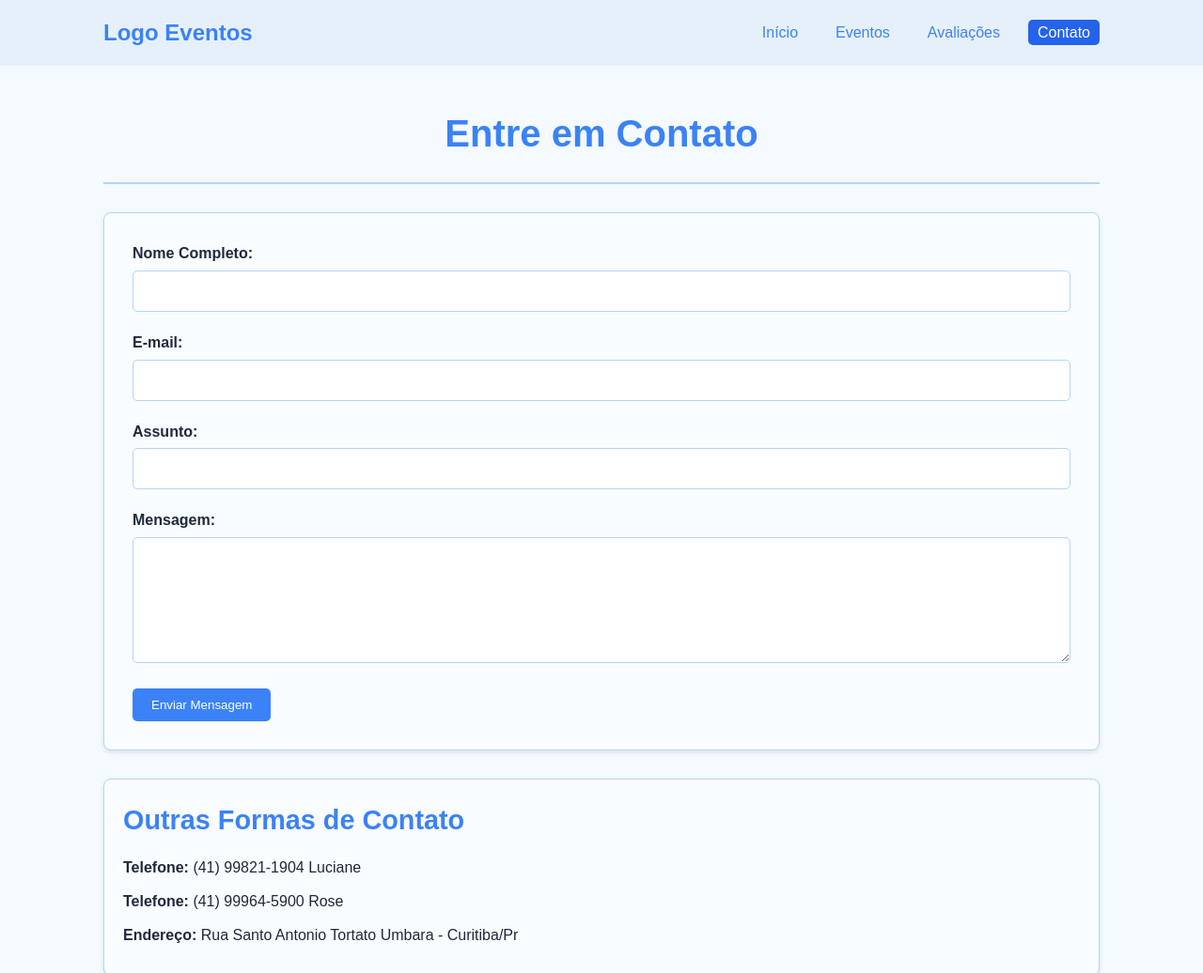
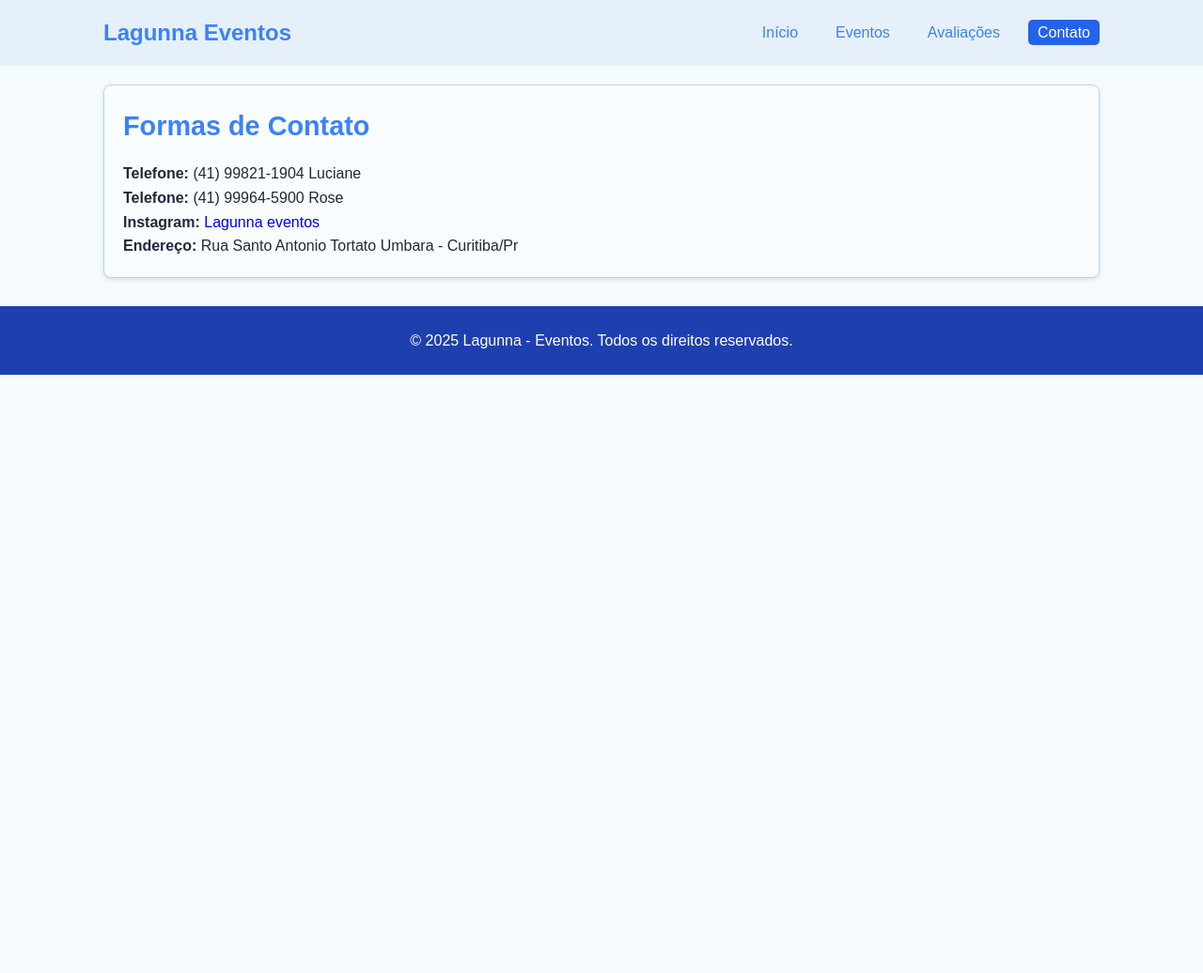
Before and after one commit to Arture07/eventos, a plain HTML site: page contatos.html in a window 1280 px wide. Shown: the top 1036 px of the page at 94% size. After the commit the page ends 800 px from the top, so only its background shows below. Drawn offline with Linux system fonts and the light colour scheme.

Commit message:
arrumando erro de escrita

```diff
--- a/contatos.html
+++ b/contatos.html
@@ -10,7 +10,7 @@
     <header>
         <nav>
             <div class="logo">
-                <a href="index.html">Logo Eventos</a>
+                <a href="index.html">Lagunna Eventos</a>
             </div>
             <ul>
                 <li><a href="index.html">Início</a></li>
@@ -22,40 +22,13 @@
     </header>
 
     <main>
-        <section class="pagina-titulo">
-            <h1>Entre em Contato</h1>
-        </section>
 
-        <section class="formulario-contato">
-            <form action="#" method="POST">
-                <div class="form-grupo">
-                    <label for="nome">Nome Completo:</label>
-                    <input type="text" id="nome" name="nome" required>
-                </div>
-
-                <div class="form-grupo">
-                    <label for="email">E-mail:</label>
-                    <input type="email" id="email" name="email" required>
-                </div>
-
-                <div class="form-grupo">
-                    <label for="assunto">Assunto:</label>
-                    <input type="text" id="assunto" name="assunto" required>
-                </div>
-
-                <div class="form-grupo">
-                    <label for="mensagem">Mensagem:</label>
-                    <textarea id="mensagem" name="mensagem" rows="6" required></textarea>
-                </div>
-
-                <button type="submit" class="btn">Enviar Mensagem</button>
-            </form>
-        </section>
 
         <section class="informacoes-contato">
-            <h2>Outras Formas de Contato</h2>
+            <h2>Formas de Contato</h2>
             <p><strong>Telefone:</strong> (41) 99821-1904 Luciane</p>
             <p><strong>Telefone:</strong> (41) 99964-5900 Rose</p>
+            <p><strong>Instagram:</strong> <a href="https://www.instagram.com/lagunna_eventos/">Lagunna eventos</a></p>
             <p><strong>Endereço:</strong> Rua Santo Antonio Tortato Umbara - Curitiba/Pr </p>
         </section>
     </main>
--- a/estilo.css
+++ b/estilo.css
@@ -329,8 +329,9 @@ main {
     color: var(--Cor-destaque);
     margin-bottom: 15px;
 }
-.informacoes-contato p {
+.informacoes-contato a {
     margin-bottom: 10px;
+    text-decoration: none;
 }
 
 /* Footer */
```
Also changed, not shown: eventos.html (+2 -2 lines), index.html (+1 -2 lines), sobre.html (+1 -1 lines).
